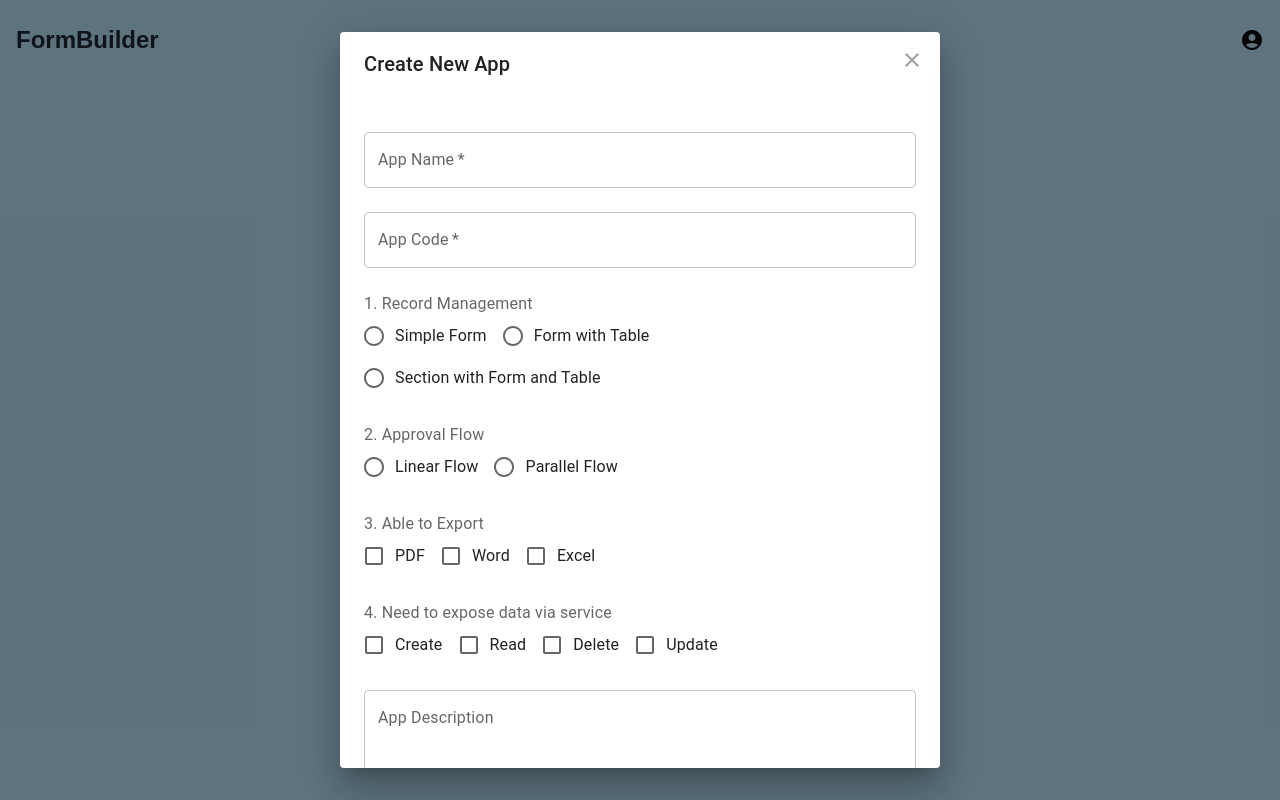
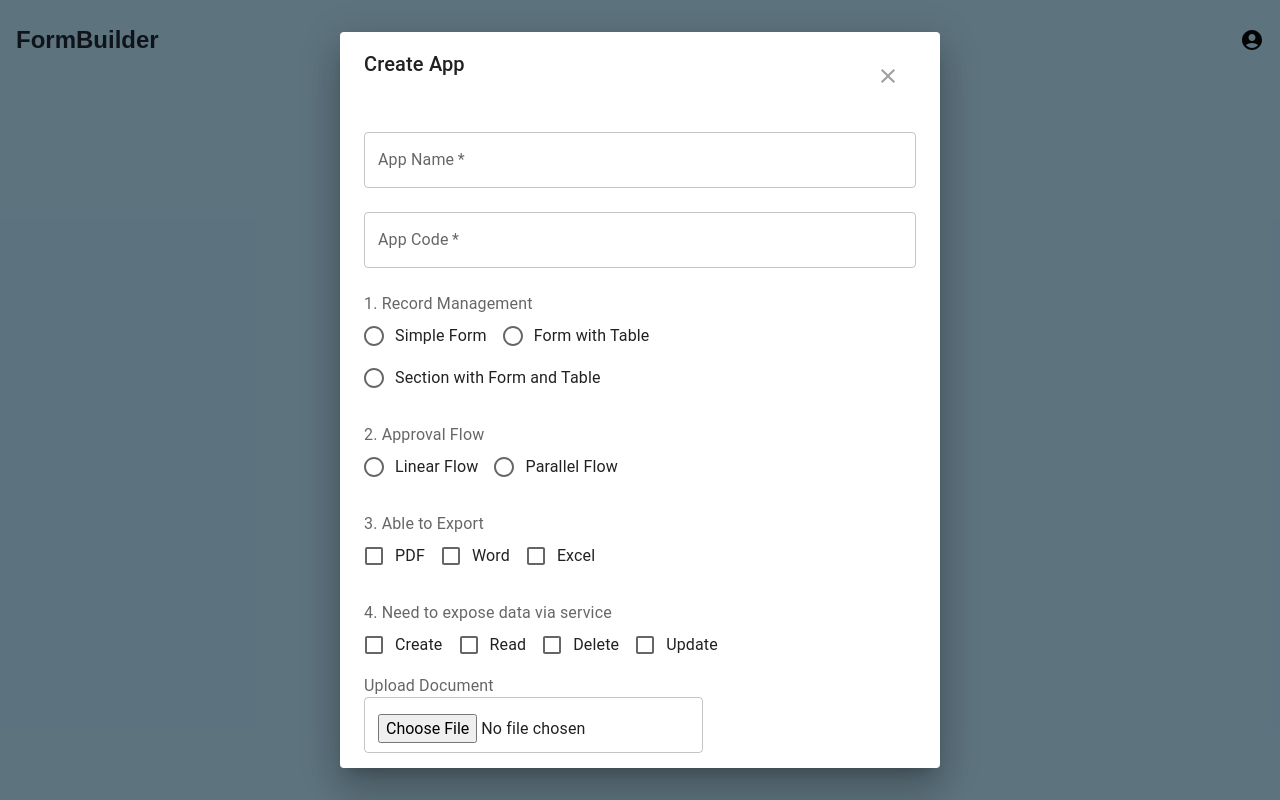
Before and after one commit to Ankitha-lowcodelabs/LC-App, a Next.js app: page / in a window 1280 px wide. Both pictures are taken after a click on the button "CREATE NEW APP". Built offline with nearby package versions, Linux system fonts and the light colour scheme.

Commit message:
upload document

```diff
--- a/components/FormPopup.tsx
+++ b/components/FormPopup.tsx
@@ -96,7 +96,10 @@ export default function FormPopup({ open, onClose, app }: FormPopupProps) {
   return (
     <Dialog open={open} onClose={onClose} maxWidth="sm" fullWidth>
       <DialogTitle>
-        Create New App
+        <div style={{ position: 'sticky', top: 0, backgroundColor: 'white', zIndex: 1 }}>
+          <header className="sticky-header">
+            { formData.appCode ? "Edit App" : "Create App" }
+          </header>
           <IconButton
             aria-label="close"
             onClick={onClose}
@@ -109,6 +112,7 @@ export default function FormPopup({ open, onClose, app }: FormPopupProps) {
           >
             <CloseIcon />
           </IconButton>
+        </div>
       </DialogTitle>
       <form onSubmit={handleSubmit}>
         <DialogContent>
@@ -197,7 +201,14 @@ export default function FormPopup({ open, onClose, app }: FormPopupProps) {
               />
             </FormGroup>
           </FormControl>
-
+          <FormLabel component="legend">Upload Document</FormLabel>
+        <TextField
+          type="file"
+          id="document"
+          name="document"
+          onChange={handleChange}
+          required
+        />
           <TextField
             fullWidth
             margin="normal"
```
Lines whose indentation alone changed are shown as unchanged.
